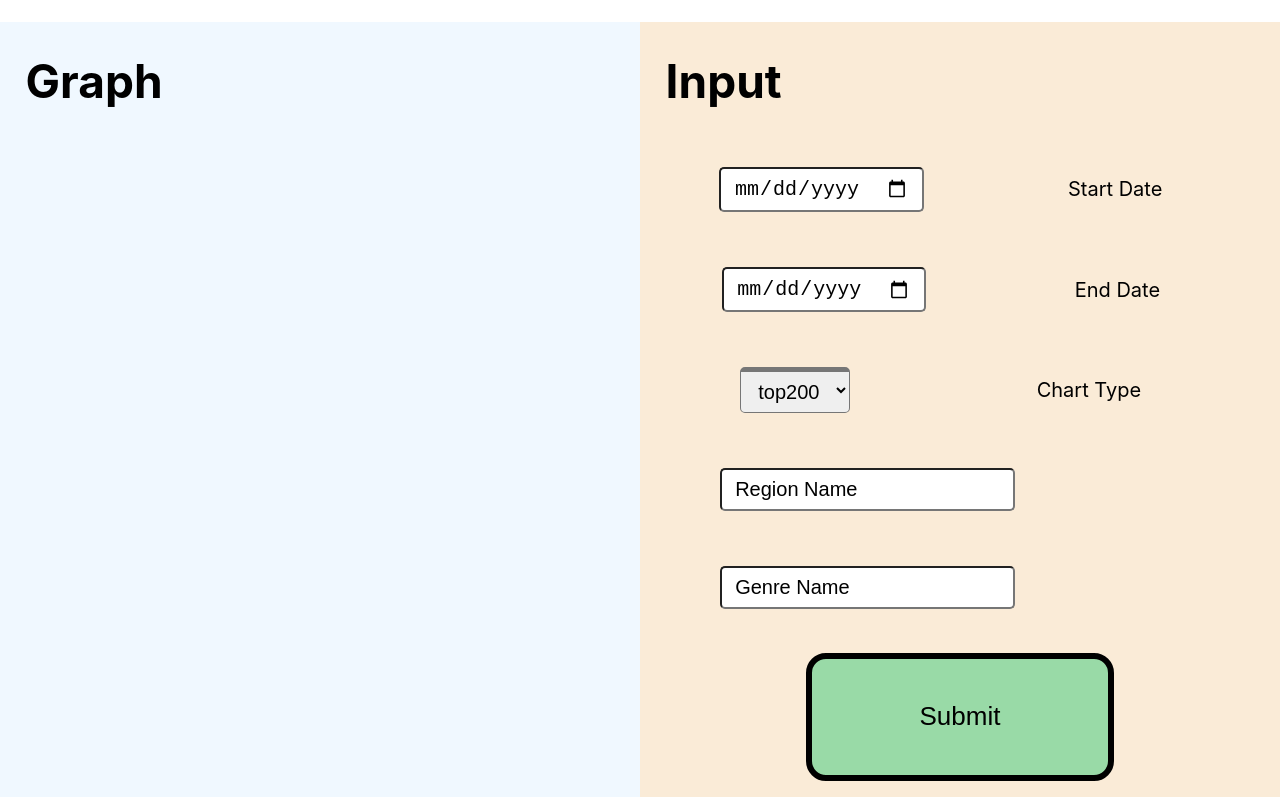
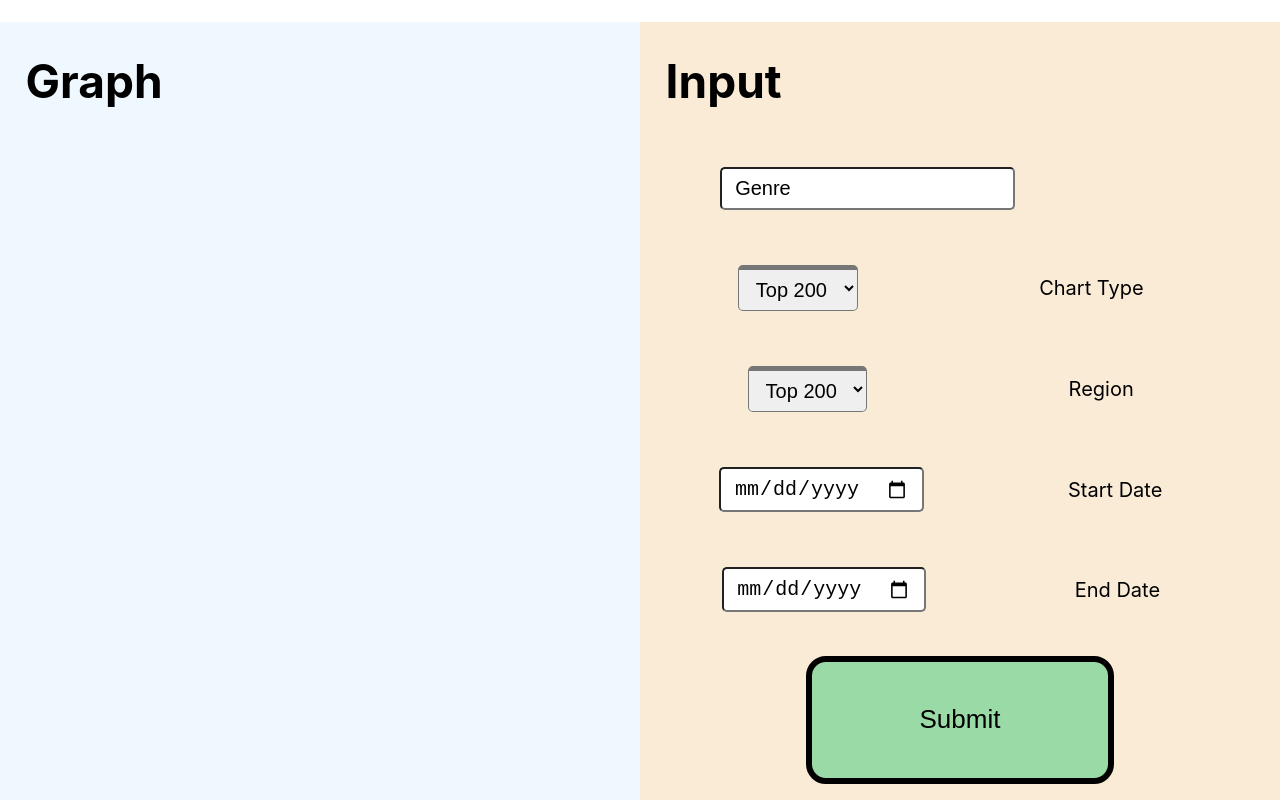
Before and after one commit to MiniMinstrel/Aura, a React (Create React App) app: page /Queries/RegionsRadio in a window 1280 px wide. Shown: the part 511-1311 px from the top of the page. Built offline with nearby package versions, Linux system fonts and the light colour scheme.

Commit message:
regions radio fixed after merge

```diff
--- a/src/RegionsRadio.js
+++ b/src/RegionsRadio.js
@@ -6,7 +6,7 @@ const RegionsRadio = () => {
 
   const [chart, setChart] = useState('top200');
   const [region, setRegion] = useState('Region Name');
-  const [genre, setGenre] = useState('Genre Name');
+  const [genre, setGenre] = useState('Genre');
   const [timeA, setTimeA] = useState('');
   const [timeB, setTimeB] = useState('');
   const [currentData, setCurrentData] = useState(["XX"]);
@@ -53,6 +53,33 @@ const RegionsRadio = () => {
         <div className='query-page-right'>
           <h1>Input</h1>
           <div className='input-area'>
+          <div className='input-area-split'>
+                <form>
+                  <input type="text" value={ genre } onChange={(e) => setGenre(e.target.value)} />
+                </form>
+                <p></p>
+              </div>
+          <div className='input-area-split'>
+                <form>
+                  <select value={ chart } onChange={(e) => setChart(e.target.value)}>
+                    <option value="top200">Top 200</option>
+                    <option value="viral50">Viral 50</option>
+                  </select>
+                </form>
+                <p>Chart Type</p>
+              </div>
+              <div className='input-area-split'>
+                <form>
+                  <select value={ region } onChange={(e) => setRegion(e.target.value)}>
+                    <option value="top200">Top 200</option>
+                    <option value="top200">Top 200</option>
+                    <option value="viral50">Viral 50</option>
+                  </select>
+                </form>
+                <p>Region</p>
+              </div>
+
+
               <div className='input-area-split'>
                 <form>
                   <input type="date" value={ timeA } onChange={(e) => setTimeA(e.target.value)} />
@@ -70,31 +97,11 @@ const RegionsRadio = () => {
                 </p>
               </div>
               <div className='input-area-split'>
-                <form>
-                  <select value={ chart } onChange={(e) => setChart(e.target.value)}>
-                    <option value="top200">top200</option>
-                    <option value="viral50">viral50</option>
-                  </select>
-                </form>
-                <p>Chart Type</p>
-              </div>
-              <div className='input-area-split'>
-                <form>
-                  <input type="text" value={ region } onChange={(e) => setRegion(e.target.value)} />
-                </form>
-                <p></p>
-              </div>
-              <div className='input-area-split'>
-                <form>
-                  <input type="text" value={ genre } onChange={(e) => setGenre(e.target.value)} />
-                </form>
-                <p></p>
-              </div>
-              <div className='input-area-split'>
                 <form onSubmit={handleSubmit}>
                   <button type="submit">Submit</button>
                 </form>
               </div>
+
               </div>
         </div>
 
```
